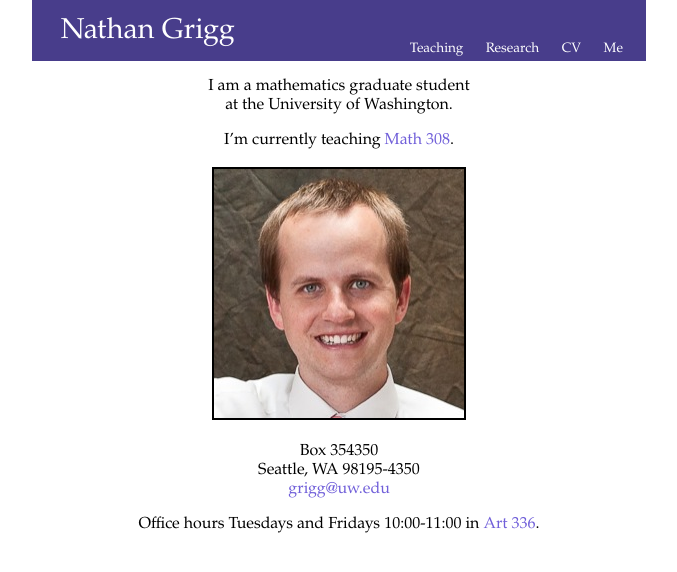
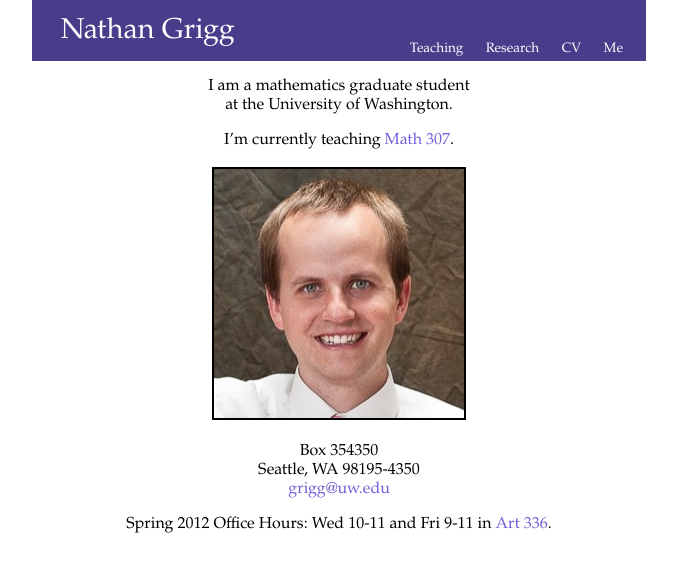
Before and after one commit to nathangrigg/website, a Jekyll site: the page built from index.md, in a window 1280 px wide. Shown: the top 572 px of the page, without its empty margins (301-978 px from the left). Built offline with Jekyll 4.4.1, drawn with Linux system fonts in a browser that asks for light colours; Markdown is read by kramdown in place of the engine named in the settings.

Commit message:
Update links to current course
308 Winter 2012 -> 307 Spring 2012

```diff
--- a/_includes/office-hours.html
+++ b/_includes/office-hours.html
@@ -1,3 +1,3 @@
-Office hours Tuesdays and Fridays 10:00-11:00 in
+Spring 2012 Office Hours: Wed 10-11 and Fri 9-11 in
 <a href="http://www.washington.edu/maps/?l=ART" title="Campus map">Art</a>
 <a href="{{ site.url }}/files/img/art3.png" title="Floor plan">336</a>.
--- a/index.md
+++ b/index.md
@@ -11,7 +11,7 @@ description: Nathan Grigg is a mathematics graduate student at the University of
 <p>I am a mathematics graduate student<br />
  at the University of Washington.</p>
 
-<p>I’m currently teaching <a href="math308/wi12/">Math 308</a>.</p>
+<p>I’m currently teaching <a href="math307/sp12/">Math 307</a>.</p>
 
 <img width="250" style="border:2px solid" alt="Nathan Grigg" src="{{ site.url }}/files/img/nathangrigg.jpeg">
 
```
Also changed, not shown: htaccess.txt (+3 -4 lines), teaching/index.md (+4 -2 lines).
